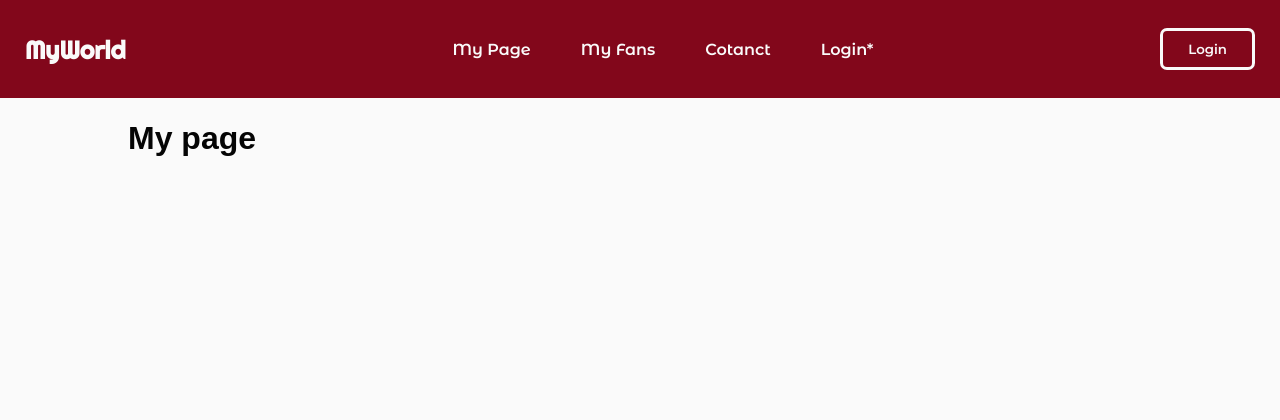
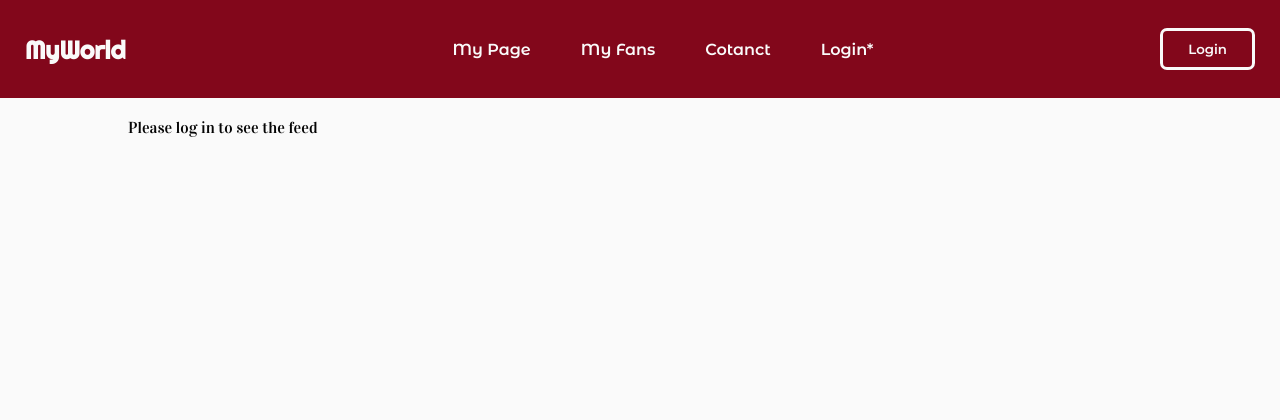
Before and after one commit to DragosNH/flask-test, a Flask app: page /my-page in a window 1280 px wide. Shown: the top 420 px of the page. Run offline with Flask 3, Linux system fonts and the light colour scheme; some web fonts are replaced.

Commit message:
small changes

```diff
--- a/app.py
+++ b/app.py
@@ -48,7 +48,7 @@ def login():
         else:
             error = "Invalid username or password"
 
-    return render_template('login.html')
+    return render_template('/index.html')
 
 
 
--- a/templates/index.html
+++ b/templates/index.html
@@ -9,8 +9,7 @@
         <p>This is your feed</p>
     {% else %}
         <p>Please log in to see the feed</p>
-        <a href="{{ url_for('login') }}">Login</a>
     {% endif %}
-        <p>This content is unique to this page.</p>
+    <p>This content is unique to this page.</p>
     <script type="text/javascript" src="{{ url_for('static', filename='js/script.js') }}"></script>
 {% endblock %}
--- a/templates/mypage.html
+++ b/templates/mypage.html
@@ -3,6 +3,11 @@
 {% block title %}My page {% endblock %}
 
 {% block content %}
-<h1>My page</h1>
-
+    {% if user %}
+        <h1>{{ user }}</h1>
+        <h2>Welcome {{ user }}</h2>
+        <p>This is your feed</p>
+    {% else %}
+        <p>Please log in to see the feed</p>
+    {% endif %}
 {% endblock %}
```
